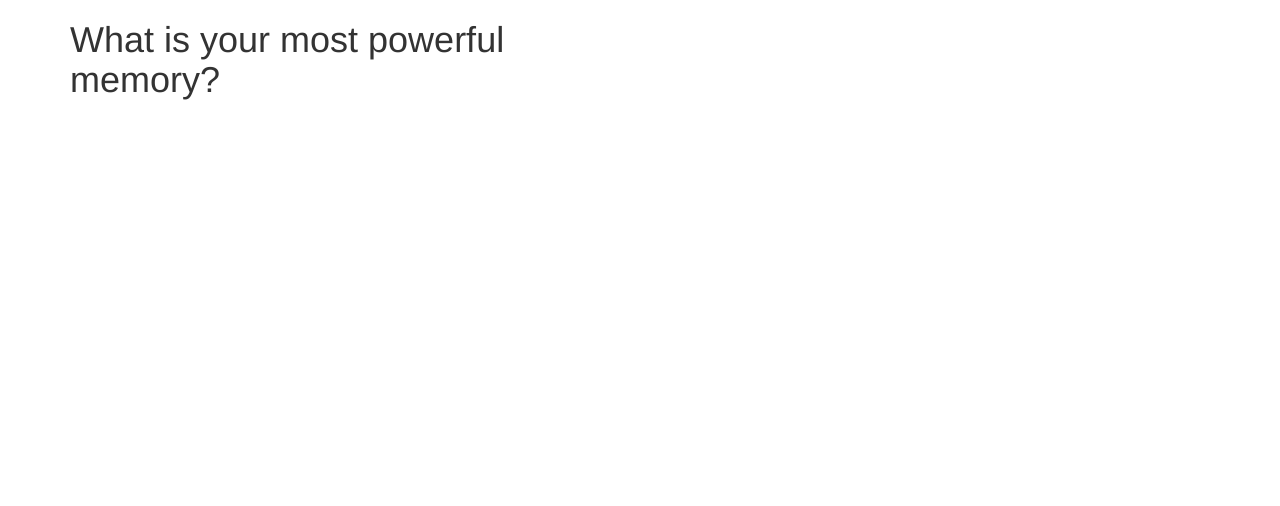
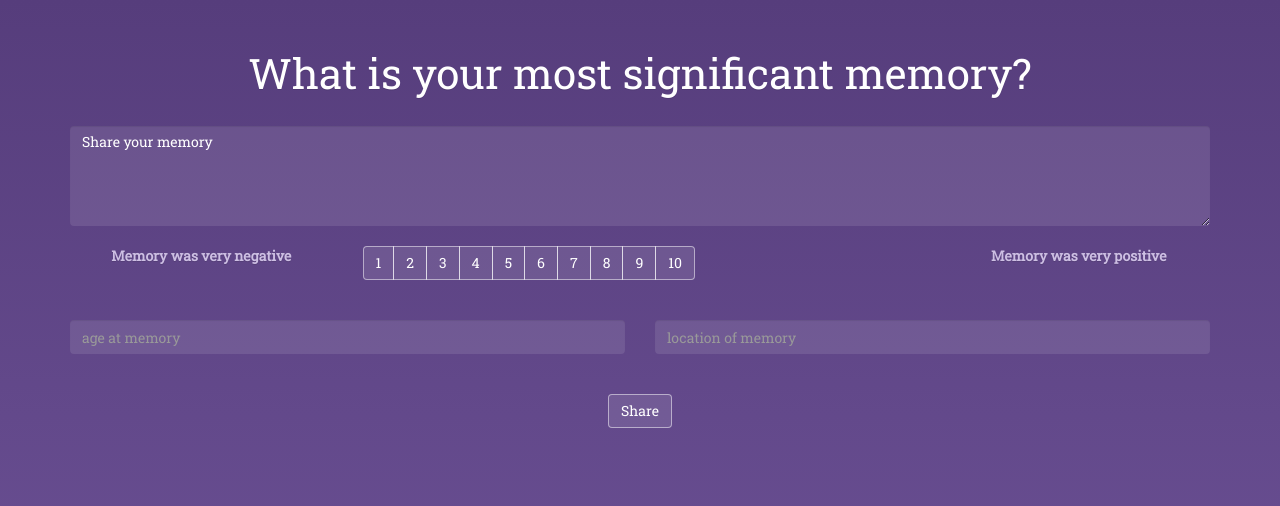
Before and after one commit to daniellecarrick/memories, a website: page public/index.html in a window 1280 px wide. Drawn offline with nearby package versions, Linux system fonts and the light colour scheme.

Commit message:
basic form landing pag and styling

```diff
--- a/public/index.html
+++ b/public/index.html
@@ -3,6 +3,7 @@
 <head>
   <meta name='viewport' content='width=device-width, initial-scale=1'>
   <link href="bootstrap/dist/css/bootstrap.css" rel="stylesheet">
+  <link href="https://fonts.googleapis.com/css?family=Roboto+Slab" rel="stylesheet">
   <link rel="stylesheet" type="text/css" href="style.css">
   <title>me.mories</title>
 </head>
@@ -10,9 +11,46 @@
   <div class="landing-page">
     <div class="container">
       <div class="row">
+        <h1>What is your most significant memory?</h1>
+        <!-- Form starts here -->
+        <div class="col-md-12">
+            <textarea class="form-control" id="memory" type="text" name="memory" placeholder="Share your memory">Share your memory</textarea>
+        </div>
+      </div>
+      <div class="row">
+        <div class="range-selector">
+          <div class="col-xs-3">
+          <label>Memory was very negative</label>
+        </div>
         <div class="col-xs-6">
-          <h1>What is your most powerful memory?</h1>
+          <div class="btn-toolbar" role="toolbar">
+            <div class="btn-group" role="group">
+              <button type="button" class="btn btn-default">1</button>
+              <button type="button" class="btn btn-default">2</button>
+              <button type="button" class="btn btn-default">3</button>
+              <button type="button" class="btn btn-default">4</button>
+              <button type="button" class="btn btn-default">5</button>
+              <button type="button" class="btn btn-default">6</button>
+              <button type="button" class="btn btn-default">7</button>
+              <button type="button" class="btn btn-default">8</button>
+              <button type="button" class="btn btn-default">9</button>
+              <button type="button" class="btn btn-default">10</button>
+            </div>
+          </div>
         </div>
+        <div class="col-xs-3">
+          <label>Memory was very positive</label>
+        </div>
+        </div>
+      </div>
+      <div class="row">
+        <div class="col-md-6">
+          <input class="form-control padding" type="number" name="age" placeholder="age at memory">
+        </div>
+        <div class="col-md-6">
+          <input class="form-control padding" type="text" name="location" placeholder="location of memory">
+        </div>
+        <button class="btn btn-default" type="button">Share</button>
       </div>
     </div>
   </div>
--- a/public/style.css
+++ b/public/style.css
@@ -1,7 +1,54 @@
 body, html {
   height: 100%;
+  color: white;
+  font-family: 'Roboto Slab', serif;
 }
 
 .landing-page {
   height: 100%;
+  position: relative;
+  padding: 30px 0;
+  color: #cdbfe3;
+  text-align: center;
+  text-shadow: 0 1px 0 rgba(0,0,0,.1);
+/*  background-color: #6f5499;*/
+  background-image: -webkit-gradient(linear,left top,left bottom,from(#563d7c),to(#6f5499));
+  background-image: -webkit-linear-gradient(top,#563d7c 0,#6f5499 100%);
+  background-image: -o-linear-gradient(top,#563d7c 0,#6f5499 100%);
+  background-image: linear-gradient(to bottom,#563d7c 0,#6f5499 100%);
+  filter: progid:DXImageTransform.Microsoft.gradient(startColorstr='#563d7c', endColorstr='#6F5499', GradientType=0);
+  background-repeat: repeat-x;
 }
+
+.landing-page h1 {
+  color: white;
+  font-family: 'Roboto Slab', serif;
+  font-size: 3em;
+}
+
+.btn-default {
+    color: white;
+    background-color: rgba(255,255,255,0.1);
+    border-color: rgba(255,255,255,0.5);;
+}
+
+#memory {
+  margin: 20px 0px;
+}
+
+.form-control {
+  color: white;
+  background-color: rgba(255,255,255,0.1);
+  border: none;
+}
+
+.input-group, .padding, textarea {
+  margin: 40px 0px;
+}
+input::placeholder, input::-webkit-input-placeholder {
+  font-color: white;
+}
+
+#memory {
+  height: 100px;
+}
```
